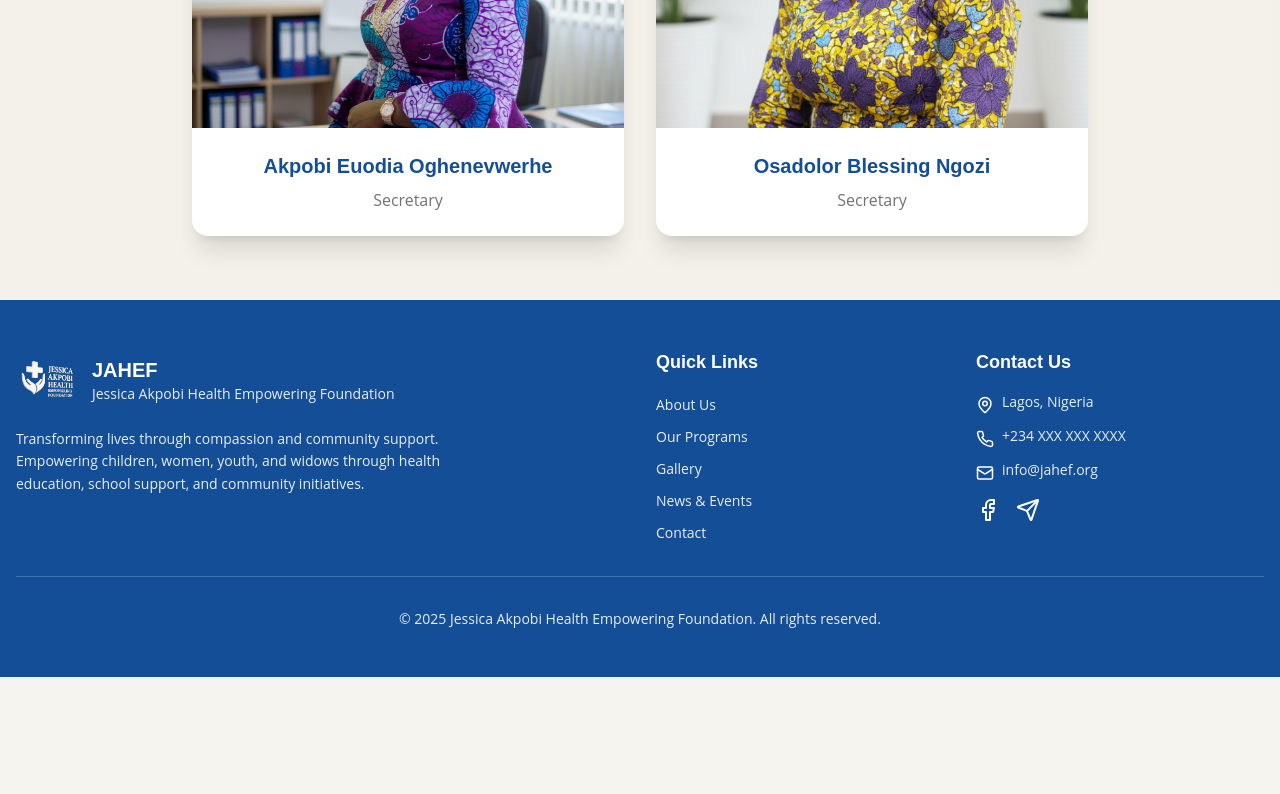
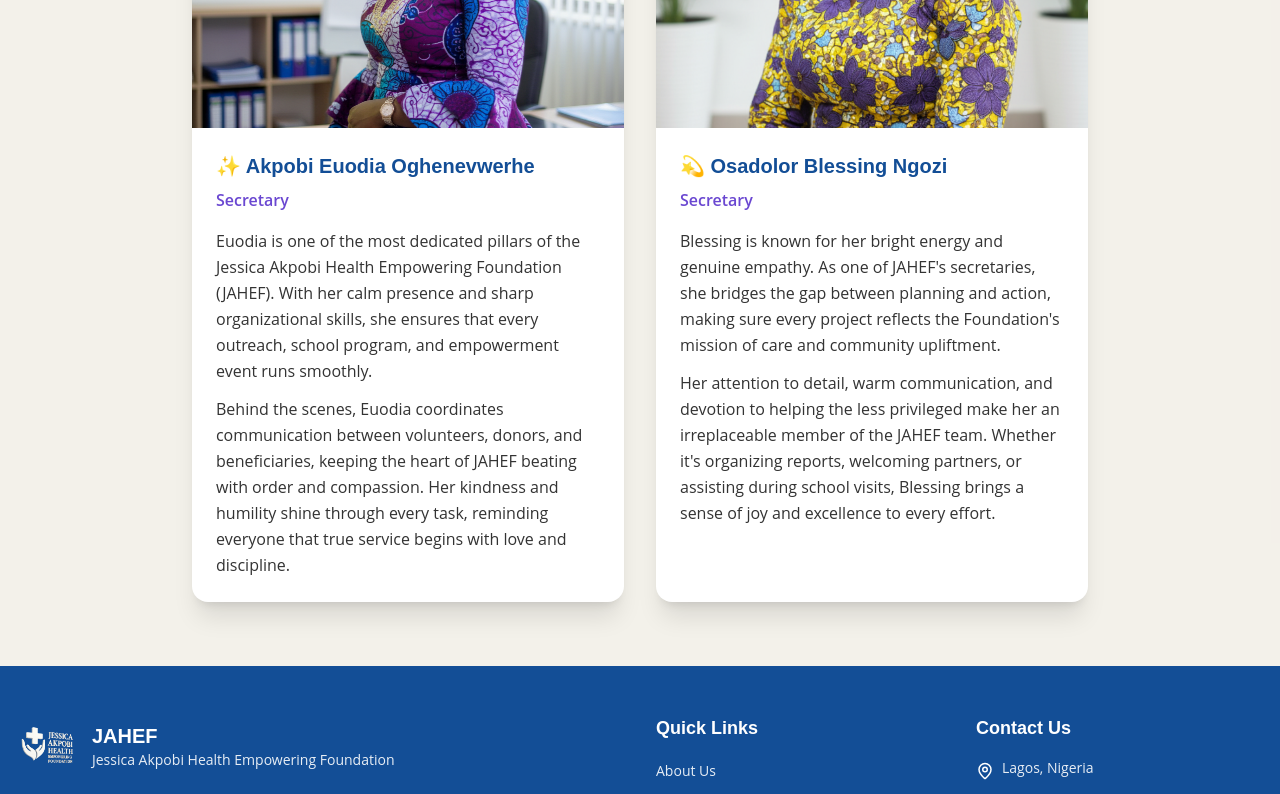
Before and after one commit to BigM231/jahef, a React (Vite) app: page /about in a window 1280 px wide. Shown: the part 2760-3554 px from the top of the page. Before the commit the page ends 3437 px from the top, so only its background shows below. Built offline with nearby package versions, Linux system fonts and the light colour scheme; the HTML template or start-up script is replaced by a standard one.

Commit message:
Update About Us page content

```diff
--- a/src/pages/About.tsx
+++ b/src/pages/About.tsx
@@ -178,31 +178,43 @@ const About = () => {
           </div>
 
           <div className="grid grid-cols-1 md:grid-cols-2 gap-8 max-w-4xl mx-auto">
-            <div className="bg-card rounded-2xl shadow-xl overflow-hidden transform transition-transform hover:scale-105">
+            <div className="bg-card rounded-2xl shadow-xl overflow-hidden">
               <img
                 src={secretaryEuodia}
                 alt="Akpobi Euodia Oghenevwerhe"
                 className="w-full h-80 object-cover"
               />
-              <div className="p-6 text-center">
+              <div className="p-6">
                 <h3 className="font-heading font-bold text-xl mb-2 text-primary">
-                  Akpobi Euodia Oghenevwerhe
+                  ✨ Akpobi Euodia Oghenevwerhe
                 </h3>
-                <p className="text-muted-foreground">Secretary</p>
+                <p className="text-accent font-semibold mb-4">Secretary</p>
+                <p className="text-foreground leading-relaxed">
+                  Euodia is one of the most dedicated pillars of the Jessica Akpobi Health Empowering Foundation (JAHEF). With her calm presence and sharp organizational skills, she ensures that every outreach, school program, and empowerment event runs smoothly.
+                </p>
+                <p className="text-foreground leading-relaxed mt-3">
+                  Behind the scenes, Euodia coordinates communication between volunteers, donors, and beneficiaries, keeping the heart of JAHEF beating with order and compassion. Her kindness and humility shine through every task, reminding everyone that true service begins with love and discipline.
+                </p>
               </div>
             </div>
 
-            <div className="bg-card rounded-2xl shadow-xl overflow-hidden transform transition-transform hover:scale-105">
+            <div className="bg-card rounded-2xl shadow-xl overflow-hidden">
               <img
                 src={secretaryBlessing}
                 alt="Osadolor Blessing Ngozi"
                 className="w-full h-80 object-cover"
               />
-              <div className="p-6 text-center">
+              <div className="p-6">
                 <h3 className="font-heading font-bold text-xl mb-2 text-primary">
-                  Osadolor Blessing Ngozi
+                  💫 Osadolor Blessing Ngozi
                 </h3>
-                <p className="text-muted-foreground">Secretary</p>
+                <p className="text-accent font-semibold mb-4">Secretary</p>
+                <p className="text-foreground leading-relaxed">
+                  Blessing is known for her bright energy and genuine empathy. As one of JAHEF's secretaries, she bridges the gap between planning and action, making sure every project reflects the Foundation's mission of care and community upliftment.
+                </p>
+                <p className="text-foreground leading-relaxed mt-3">
+                  Her attention to detail, warm communication, and devotion to helping the less privileged make her an irreplaceable member of the JAHEF team. Whether it's organizing reports, welcoming partners, or assisting during school visits, Blessing brings a sense of joy and excellence to every effort.
+                </p>
               </div>
             </div>
           </div>
```
